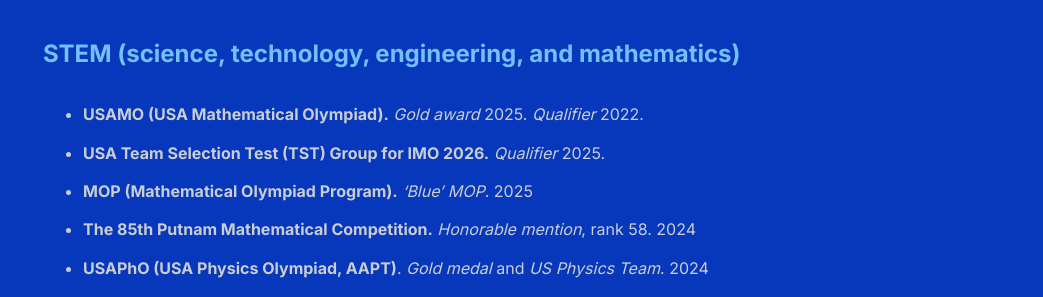
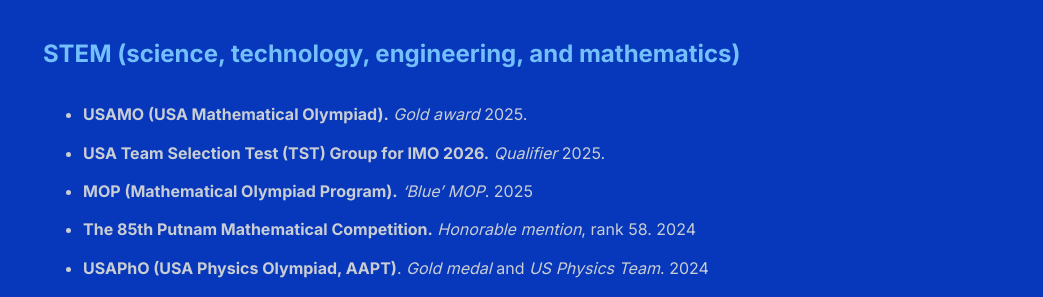
Before and after one commit to shihankanungo/shihankanungo.github.io, a Jekyll site: the page built from honors.md, in a window 1280 px wide. Shown: the part 176-473 px from the top of the page, without its empty margins (237-1280 px from the left). Built offline with Jekyll 4.4.1, drawn with Linux system fonts in a browser that asks for light colours.

Commit message:
Update honors.md

```diff
--- a/honors.md
+++ b/honors.md
@@ -5,7 +5,7 @@
 
 ## STEM (science, technology, engineering, and mathematics)
 
-- **USAMO (USA Mathematical Olympiad).** *Gold award* 2025. *Qualifier* 2022.
+- **USAMO (USA Mathematical Olympiad).** *Gold award* 2025.
 - **USA Team Selection Test (TST) Group for IMO 2026.** *Qualifier* 2025.
 - **MOP (Mathematical Olympiad Program).** *'Blue' MOP*. 2025
 - **The 85th Putnam Mathematical Competition.** *Honorable mention*, rank 58. 2024
```
